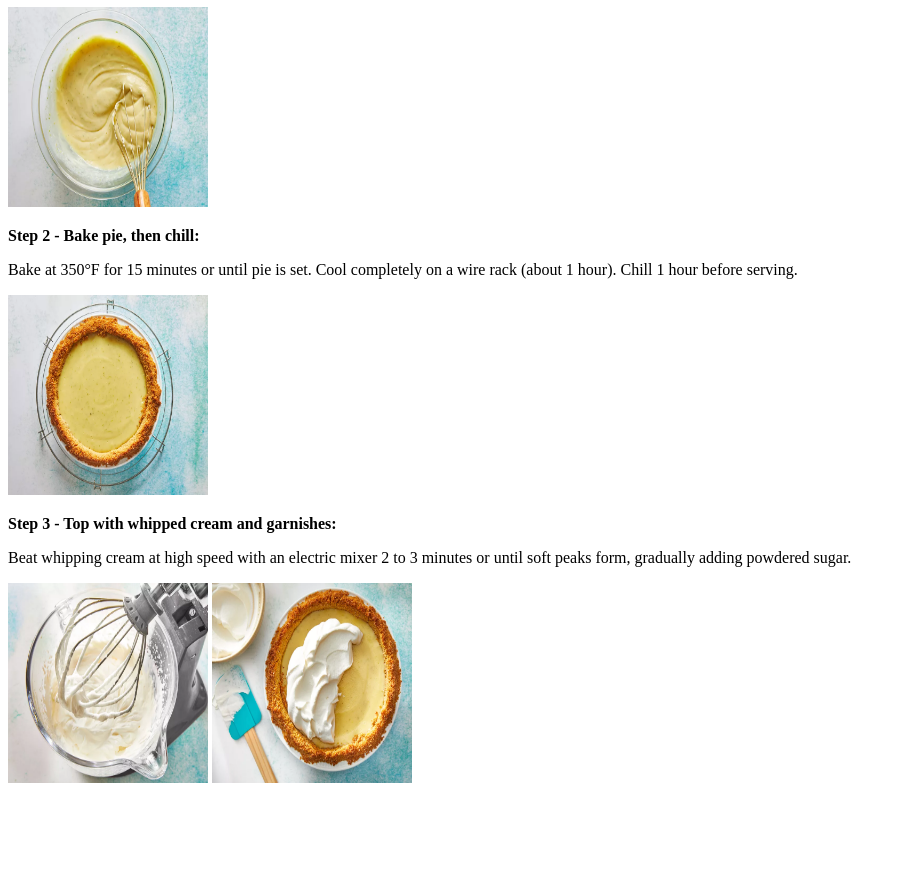
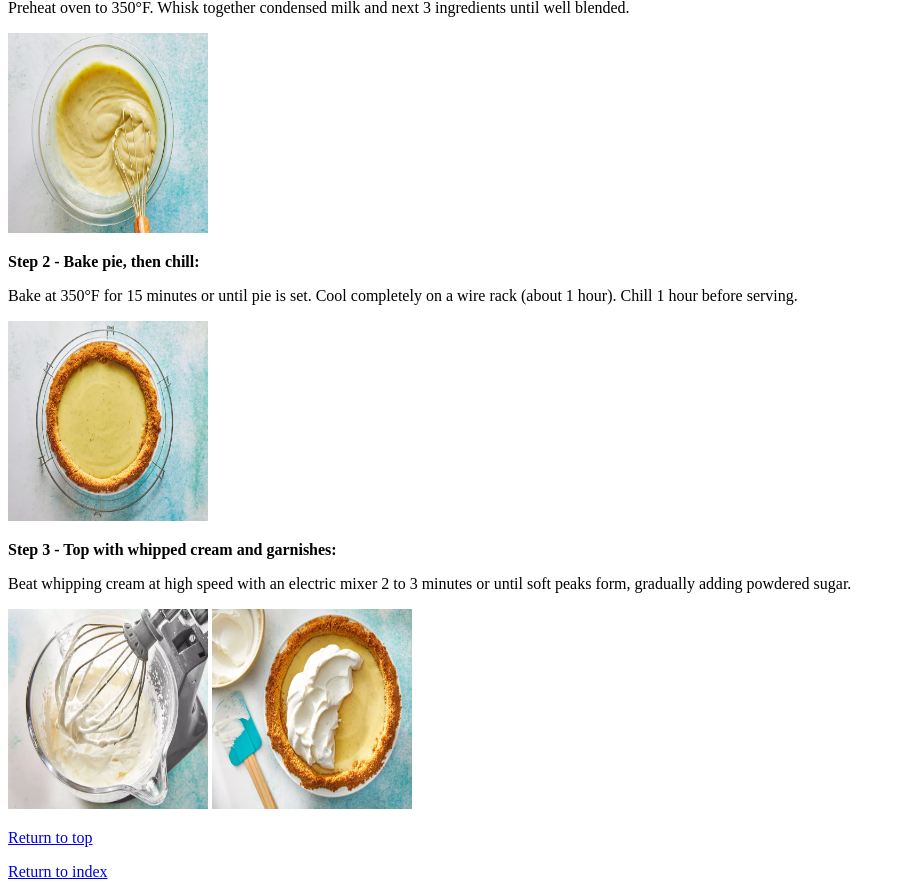
Before and after one commit to JHind8987/odin-recipes, a plain HTML site: page pages/keylp.html in a window 1280 px wide. Shown: the part 591-1480 px from the top of the page, without its empty margins (0-906 px from the left). Before the commit the page ends 1386 px from the top, so only its background shows below. Drawn offline with Linux system fonts and the light colour scheme.

Commit message:
+return to index and top keylime

```diff
--- a/pages/keylp.html
+++ b/pages/keylp.html
@@ -8,6 +8,9 @@
 
 <body>
 <!-- Title & assorted info -->
+
+    <!-- back button  -->
+    <a href="index.html">Return to index</a>
 
     <h1><u><b>J's Favorite Key Lime Pie Recipe</b></u></h1>
 
@@ -52,14 +55,16 @@
     <b>Step 3 - Top with whipped cream and garnishes:</b><p></p>
         Beat whipping cream at high speed with an electric mixer 2 to 3 minutes or until soft peaks form, gradually adding powdered sugar.<p></p>
         <img src="../img/step3.webp" width="200" height="200">
-        <img src="../img/step4.webp" width="200" height="200"
+        <img src="../img/step4.webp" width="200" height="200">
 
 
 
 
 
-
-
+        <!-- top of page button  -->
+        <p></p><a href="keylp.html">Return to top</a>
+        <!-- back button  -->
+        <p></p><a href="index.html">Return to index</a>
 
 
 </body>
```
